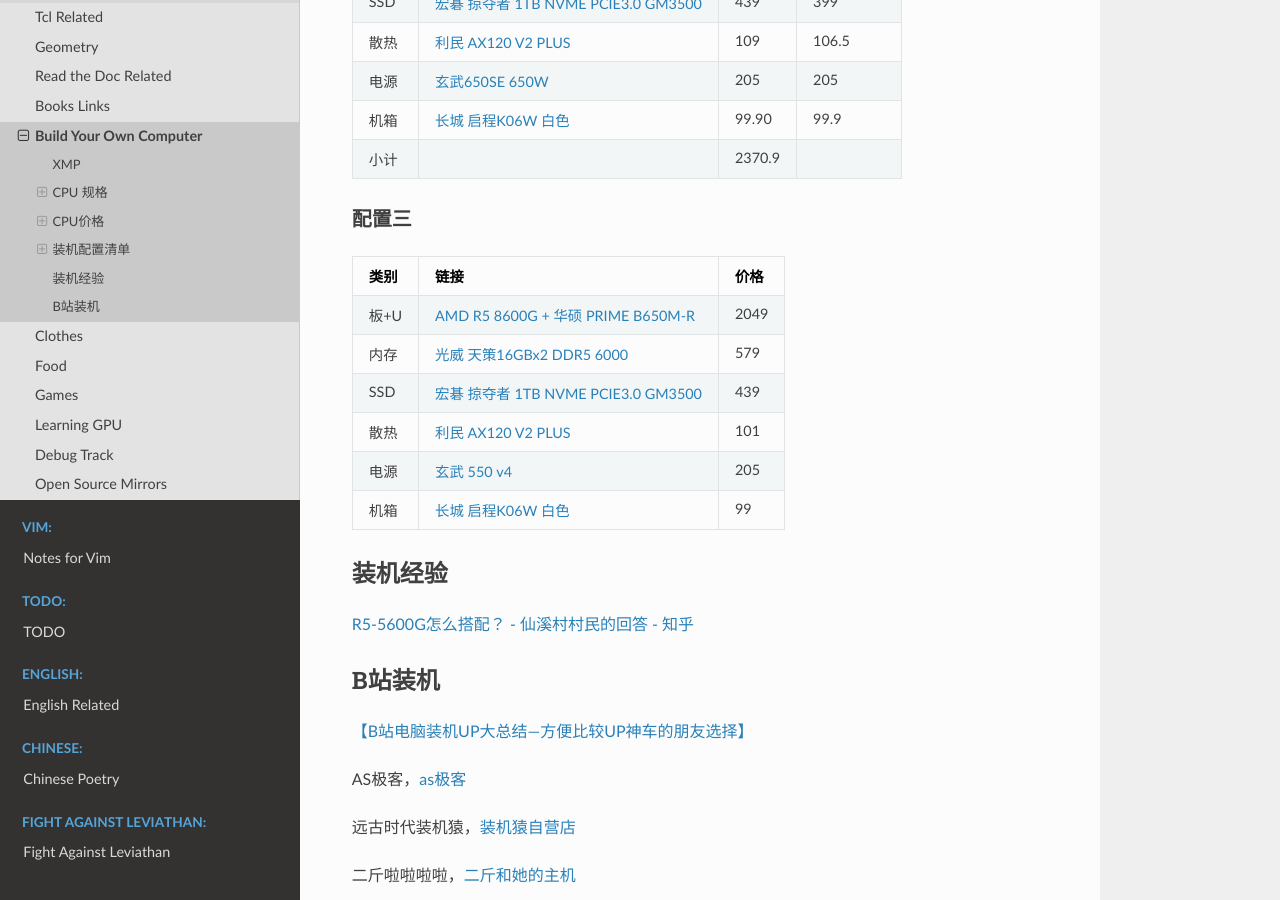
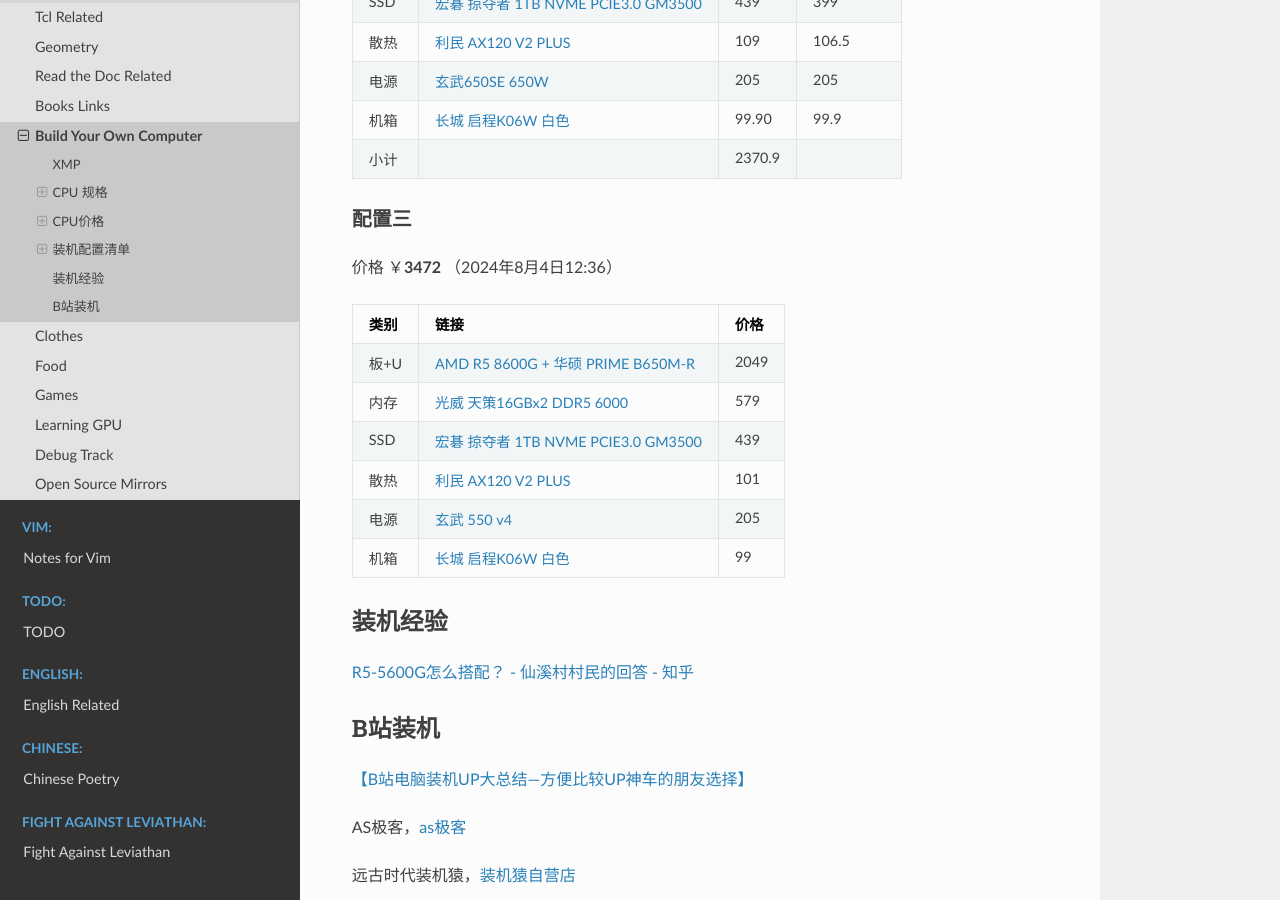
Before and after one commit to Pyrad/pyradnotes, a Sphinx documentation site: the page built from source/Notes/BuildYourOwnComputer.md, in a window 1280 px wide and 900 px high, scrolled down 2938 px. Built offline with Sphinx 7.4.7 and the Read the Docs theme 2.0.0, drawn with Linux system fonts in a browser that asks for light colours; pages that are not in the unit, such as notebooks, are missing from menus.

Commit message:
BOYC Update price for setup 3

```diff
--- a/source/Notes/BuildYourOwnComputer.md
+++ b/source/Notes/BuildYourOwnComputer.md
@@ -123,6 +123,8 @@
 
 ### 配置三
 
+价格 ￥**3472** （2024年8月4日12:36）
+
 |类别|链接 |价格 |
 |:-----|:-----|:-----|
 |板+U|[AMD R5 8600G + 华硕 PRIME B650M-R](https://item.jd.com/100095061323.html)|2049|
```
